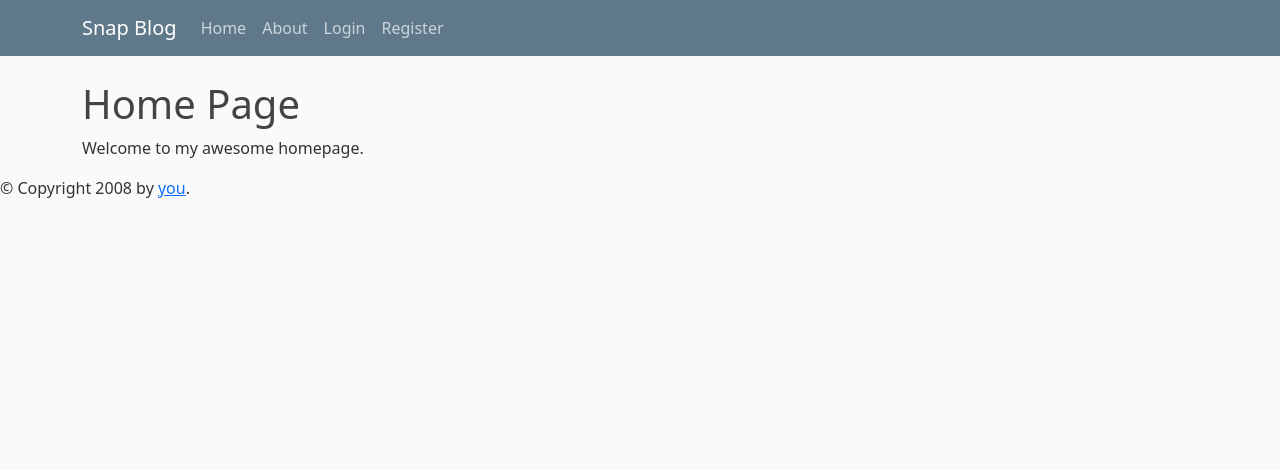
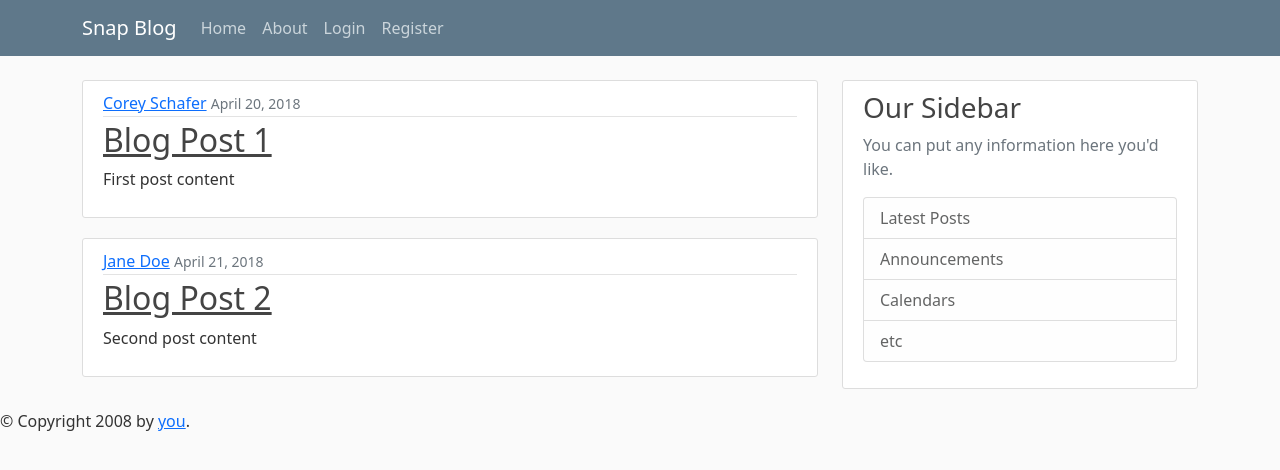
Before and after one commit to fatma123555/snap-app, a Flask app: page / in a window 1280 px wide. Shown: the top 470 px of the page. Run offline with Flask 2, Linux system fonts and the light colour scheme.

Commit message:
added a side article to site

```diff
--- a/app.py
+++ b/app.py
@@ -2,9 +2,30 @@
 
 app = Flask(__name__)
 
+posts = [
+    {
+        'author': 'Corey Schafer',
+        'title': 'Blog Post 1',
+        'content': 'First post content',
+        'date_posted': 'April 20, 2018'
+    },
+    {
+        'author': 'Jane Doe',
+        'title': 'Blog Post 2',
+        'content': 'Second post content',
+        'date_posted': 'April 21, 2018'
+    }
+]
+
+
 @app.route("/")
+@app.route("/home")
 def home():
-	return render_template("home.html")
+    return render_template('home.html', posts=posts)
+
+@app.route("/about")
+def about():
+    return render_template('about.html', title='About')
 
 if __name__ == "__main__":
 	app.run(debug=True)
--- /dev/null
+++ b/templates/about.html
@@ -0,0 +1,2 @@
+{% extends "base.html" %}
+{% block title %}About{% endblock %}
--- a/templates/base.html
+++ b/templates/base.html
@@ -11,9 +11,28 @@
 
 	<title>{% block title %}{% endblock %}</title>
 </head>
-<body>
-    {% include 'navbar.html' %}
-	<div id="content" class="container">{% block content %}{% endblock %}</div>
+<body><header>{% include 'navbar.html' %}</header>
+
+	<main role="main" class="container">
+      <div class="row">
+        <div class="col-md-8">
+          {% block content %}{% endblock %}
+        </div>
+        <div class="col-md-4">
+          <div class="content-section">
+            <h3>Our Sidebar</h3>
+            <p class='text-muted'>You can put any information here you'd like.
+              <ul class="list-group">
+                <li class="list-group-item list-group-item-light">Latest Posts</li>
+                <li class="list-group-item list-group-item-light">Announcements</li>
+                <li class="list-group-item list-group-item-light">Calendars</li>
+                <li class="list-group-item list-group-item-light">etc</li>
+              </ul>
+            </p>
+          </div>
+        </div>
+      </div>
+    </main>
     <div id="footer">
         {% block footer %}
         &copy; Copyright 2008 by <a href="http://domain.invalid/">you</a>.
--- a/templates/home.html
+++ b/templates/home.html
@@ -1,8 +1,16 @@
 {% extends "base.html" %}
 {% block title %}Home{% endblock %}
 {% block content %}
-    <h1>Home Page</h1>
-    <p class="important">
-      Welcome to my awesome homepage.
-    </p>
+    {% for post in posts %}
+        <article class="media content-section">
+          <div class="media-body">
+            <div class="article-metadata">
+              <a class="mr-2" href="#">{{ post.author }}</a>
+              <small class="text-muted">{{ post.date_posted }}</small>
+            </div>
+            <h2><a class="article-title" href="#">{{ post.title }}</a></h2>
+            <p class="article-content">{{ post.content }}</p>
+          </div>
+        </article>
+    {% endfor %}
 {% endblock content %}
```
Also changed, not shown: 2 other files.
